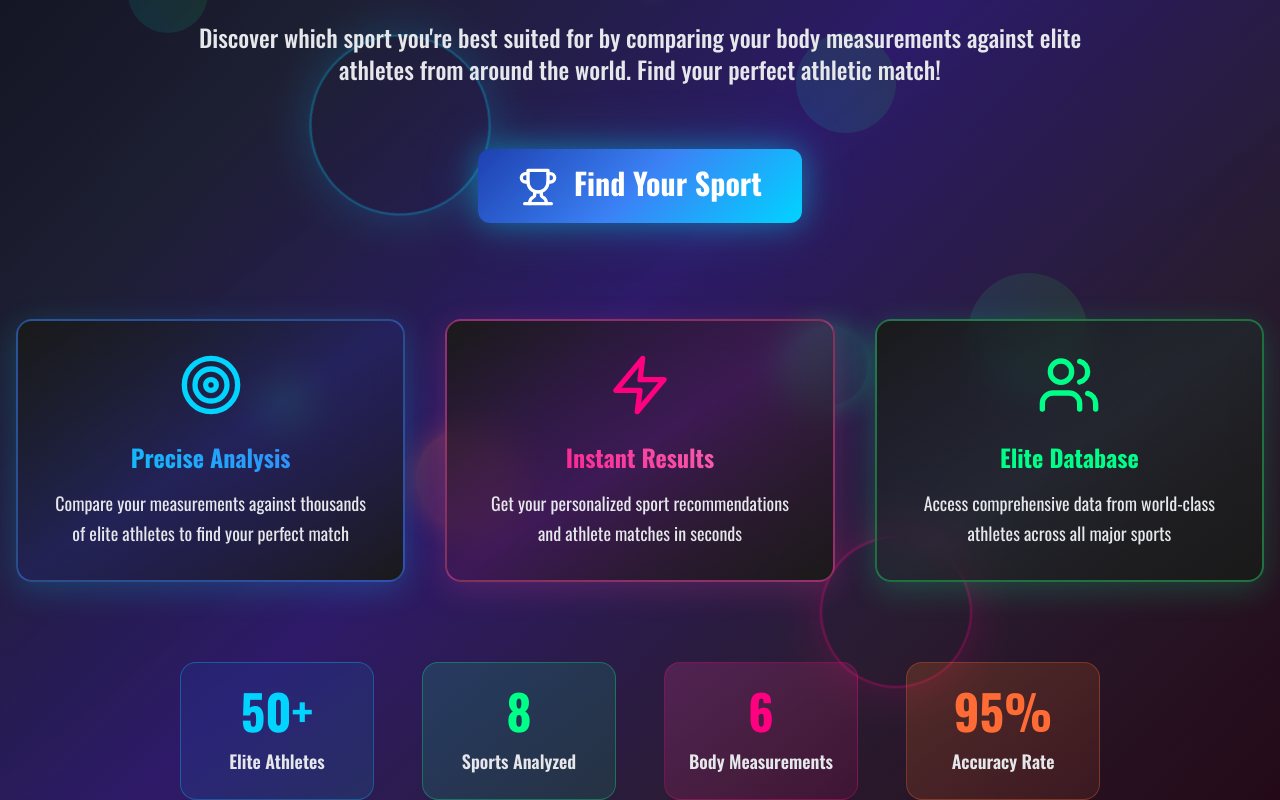
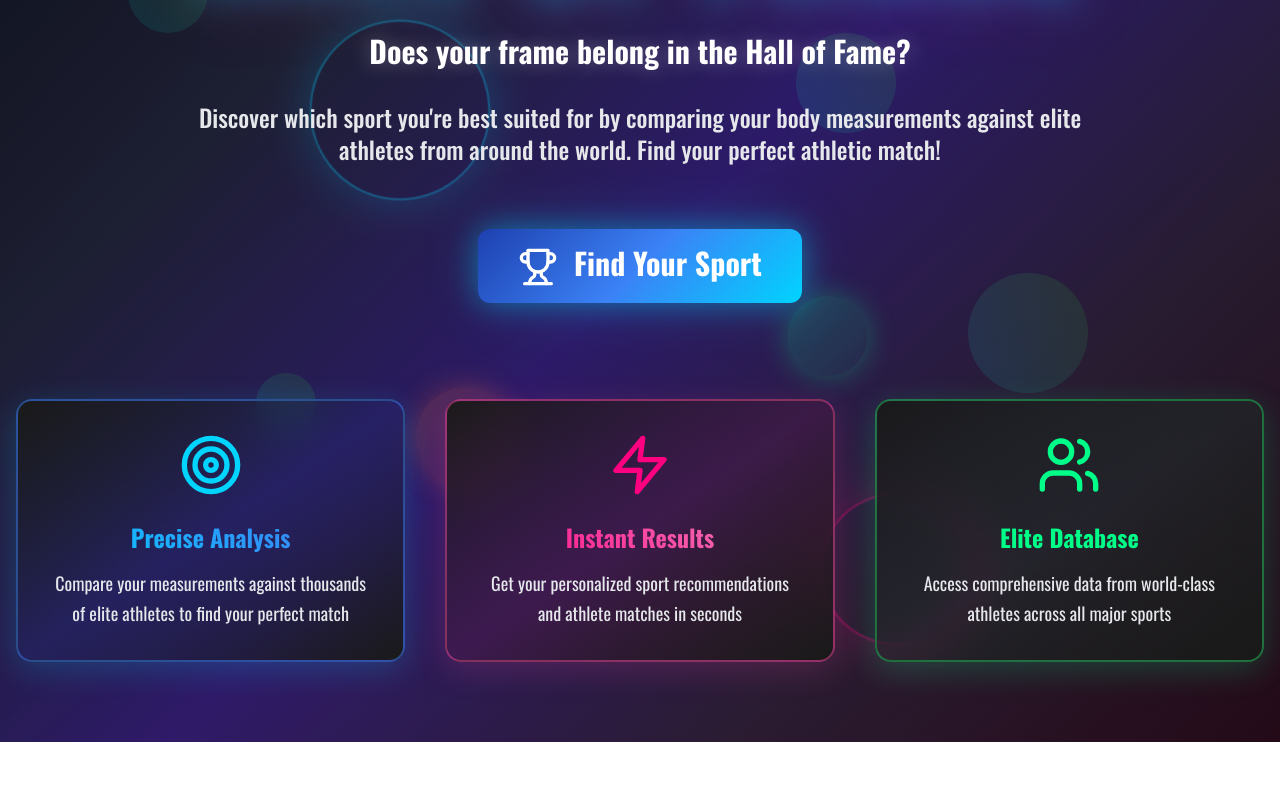
Before and after one commit to chantalzhang/htn-2025, a Next.js app in the folder hall-of-frame/: page / in a window 1280 px wide. Shown: the part 207-1007 px from the top of the page. After the commit the page ends 949 px from the top, so only its background shows below. Built offline with nearby package versions, Linux system fonts and the light colour scheme.

Commit message:
formatting adjustments

```diff
--- a/hall-of-frame/src/app/loading/page.tsx
+++ b/hall-of-frame/src/app/loading/page.tsx
@@ -161,42 +161,7 @@ export default function LoadingPage() {
           </span>
         </motion.div>
 
-        {/* Stats Grid */}
-        <motion.div
-          initial={{ opacity: 0, y: 50 }}
-          animate={{ opacity: 1, y: 0 }}
-          transition={{ duration: 0.8, delay: 0.8 }}
-          className="grid grid-cols-2 md:grid-cols-4 gap-4"
-        >
-          <motion.div
-            className="card p-6 text-center"
-            whileHover={{ scale: 1.1, y: -5 }}
-          >
-            <div className="text-2xl font-oswald text-neon-blue mb-1">50+</div>
-            <div className="text-xs text-gray-400 font-oswald">Athletes</div>
-          </motion.div>
-          <motion.div
-            className="card p-6 text-center"
-            whileHover={{ scale: 1.1, y: -5 }}
-          >
-            <div className="text-2xl font-oswald text-neon-green mb-1">8</div>
-            <div className="text-xs text-gray-400 font-oswald">Sports</div>
-          </motion.div>
-          <motion.div
-            className="card p-6 text-center"
-            whileHover={{ scale: 1.1, y: -5 }}
-          >
-            <div className="text-2xl font-oswald text-neon-gold mb-1">6</div>
-            <div className="text-xs text-gray-400 font-oswald">Measurements</div>
-          </motion.div>
-          <motion.div
-            className="card p-6 text-center"
-            whileHover={{ scale: 1.1, y: -5 }}
-          >
-            <div className="text-2xl font-oswald text-neon-blue mb-1">95%</div>
-            <div className="text-xs text-gray-400 font-oswald">Accuracy</div>
-          </motion.div>
-        </motion.div>
+
 
         {/* Animated Background Elements */}
         <div className="fixed inset-0 overflow-hidden pointer-events-none -z-10">
--- a/hall-of-frame/src/app/page.tsx
+++ b/hall-of-frame/src/app/page.tsx
@@ -23,7 +23,7 @@ export default function LandingPage() {
       </div>
 
       {/* Hero Section */}
-      <div className="relative z-10 flex flex-col items-center justify-center min-h-screen px-4 text-center">
+      <div className="relative z-10 flex flex-col items-center justify-center min-h-screen px-4 text-center p-20">
         <motion.div
           initial={{ opacity: 0, y: 30 }}
           animate={{ opacity: 1, y: 0 }}
@@ -133,41 +133,7 @@ export default function LandingPage() {
         </motion.div>
 
         {/* Stats Section */}
-        <motion.div
-          initial={{ opacity: 0 }}
-          animate={{ opacity: 1 }}
-          transition={{ duration: 1, delay: 1.2 }}
-          className="mt-20 grid grid-cols-2 md:grid-cols-4 gap-12 max-w-6xl mx-auto"
-        >
-          <motion.div
-            whileHover={{ scale: 1.1, y: -10 }}
-            className="text-center p-6 rounded-2xl bg-gradient-to-br from-primary-blue/20 to-neon-blue/10 border border-neon-blue/30"
-          >
-            <div className="text-4xl md:text-5xl font-oswald text-neon-blue mb-3 font-black">50+</div>
-            <div className="text-text-secondary font-oswald font-semibold text-lg">Elite Athletes</div>
-          </motion.div>
-          <motion.div
-            whileHover={{ scale: 1.1, y: -10 }}
-            className="text-center p-6 rounded-2xl bg-gradient-to-br from-primary-green/20 to-neon-green/10 border border-neon-green/30"
-          >
-            <div className="text-4xl md:text-5xl font-oswald text-neon-green mb-3 font-black">8</div>
-            <div className="text-text-secondary font-oswald font-semibold text-lg">Sports Analyzed</div>
-          </motion.div>
-          <motion.div
-            whileHover={{ scale: 1.1, y: -10 }}
-            className="text-center p-6 rounded-2xl bg-gradient-to-br from-primary-pink/20 to-neon-pink/10 border border-neon-pink/30"
-          >
-            <div className="text-4xl md:text-5xl font-oswald text-neon-pink mb-3 font-black">6</div>
-            <div className="text-text-secondary font-oswald font-semibold text-lg">Body Measurements</div>
-          </motion.div>
-          <motion.div
-            whileHover={{ scale: 1.1, y: -10 }}
-            className="text-center p-6 rounded-2xl bg-gradient-to-br from-primary-orange/20 to-neon-orange/10 border border-neon-orange/30"
-          >
-            <div className="text-4xl md:text-5xl font-oswald text-neon-orange mb-3 font-black">95%</div>
-            <div className="text-text-secondary font-oswald font-semibold text-lg">Accuracy Rate</div>
-          </motion.div>
-        </motion.div>
+
       </div>
 
       {/* Bold Animated Background Elements */}
```
